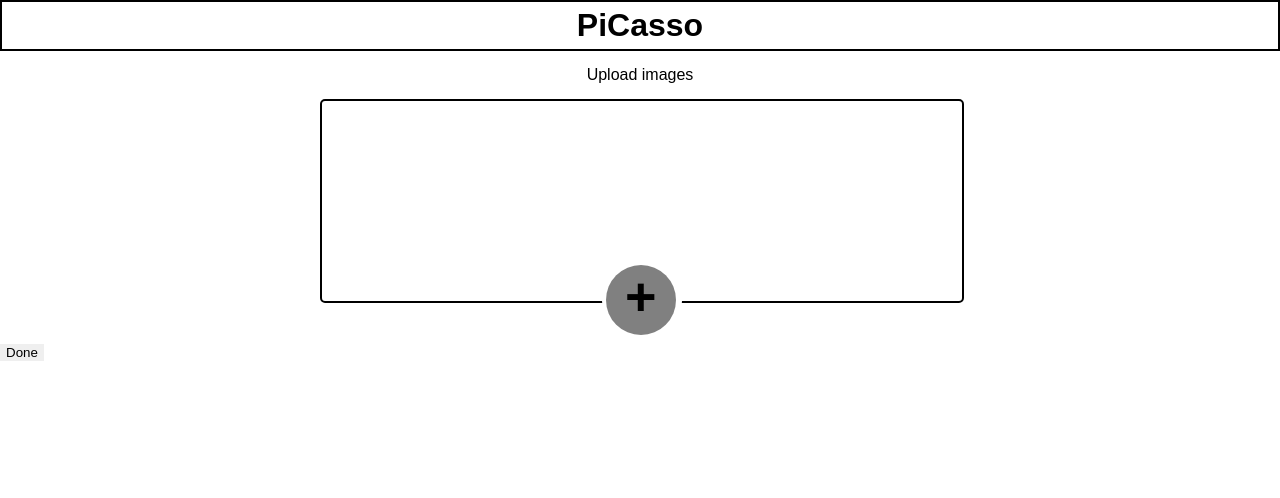
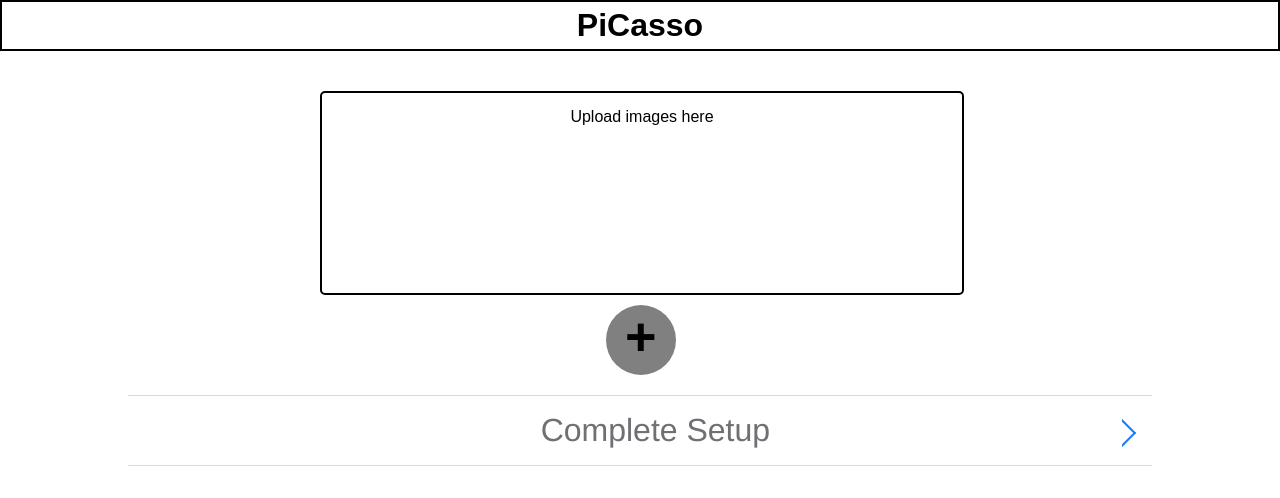
Before and after one commit to Hatcher/PiCasso-Client, a React app: page /Setup3 in a window 1280 px wide. Built offline with nearby package versions, Linux system fonts and the light colour scheme.

Commit message:
Merging separate branches

```diff
--- a/src/components/Setup3/index.js
+++ b/src/components/Setup3/index.js
@@ -1,16 +1,27 @@
 import React, {Component} from 'react';
 import Dropzone from 'react-dropzone';
-
 import classnames from 'classnames';
 
-import Title from '../Common/Title/Title';
-import Button from '../Common/Button/Button';
+import { Title, Button } from '../Common';
 import './style.css';
 
 class Setup3 extends Component {
   constructor(props) {
     super(props);
-    this.state = {file: '',imagePreviewUrl: ''};
+    this.state = {file: '',imagePreviewUrl: '', status: 'login-button'};
+    this.handleClick = () => {
+      if(this.state.status === 'login-button'){
+        this.setState({status: 'login-button loading'});
+      }else{
+        this.setState(
+          {status: 'login-button'}
+        )
+      }
+    }
+  }
+
+  handleClick(){
+
   }
 
   uploadFile(files){
@@ -21,9 +32,9 @@ class Setup3 extends Component {
     return (
       <div>
         <Title></Title>
-        <div className="centerText"> Upload images </div>
         <div className="dropzoneContainer">
         <Dropzone className="imageBox" onDrop={this.uploadFile.bind(this)}>
+          <div className="centerText"> Upload images here</div>
           <div className="circle">
             <div className="uploadButton">
               <div className="plusSign">
@@ -33,8 +44,10 @@ class Setup3 extends Component {
           </div>
         </Dropzone>
         </div>
-        <Button text="Done"></Button>
-      </div>
+        <div className="buttonWrapper">
+        <Button text="Complete Setup" to="/Settings" className={this.state.status} handleClick={this.handleClick} ></Button>
+        </div>
+    </div>
     );
   }
 }
--- a/src/components/Setup3/style.css
+++ b/src/components/Setup3/style.css
@@ -25,6 +25,12 @@
 	background-color: grey;
 }
 
+.buttonWrapper{
+	width:80%;
+	margin-left: auto;
+	margin-right: auto;
+}
+
 .plusSign{
 	position: absolute;
 	padding-left: 27%;
@@ -34,6 +40,8 @@
 
 .dropzoneContainer{
 	margin: auto;
+	padding-bottom:60px;
+	margin-top: 40px;
 	width: 50%;
 }
 
```
